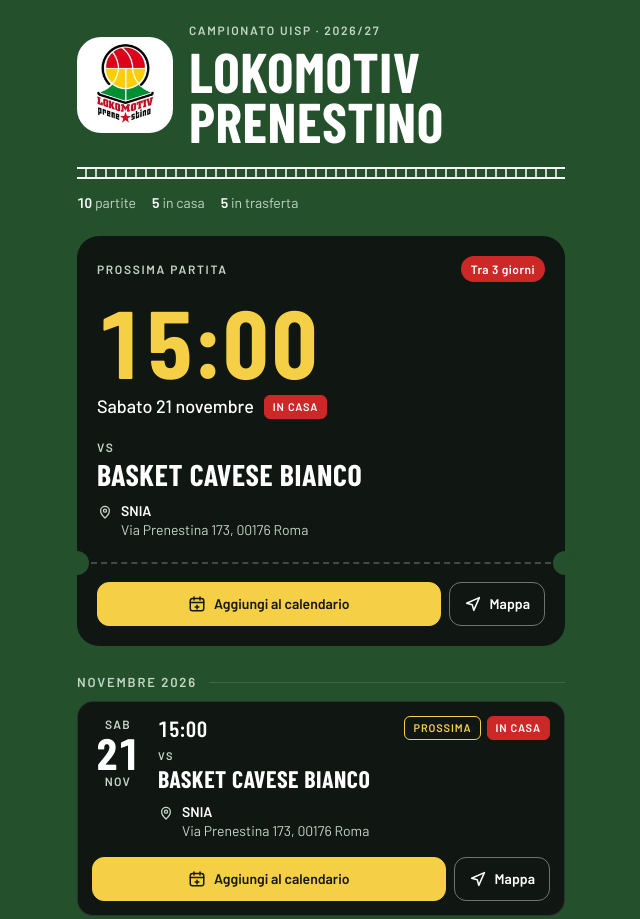
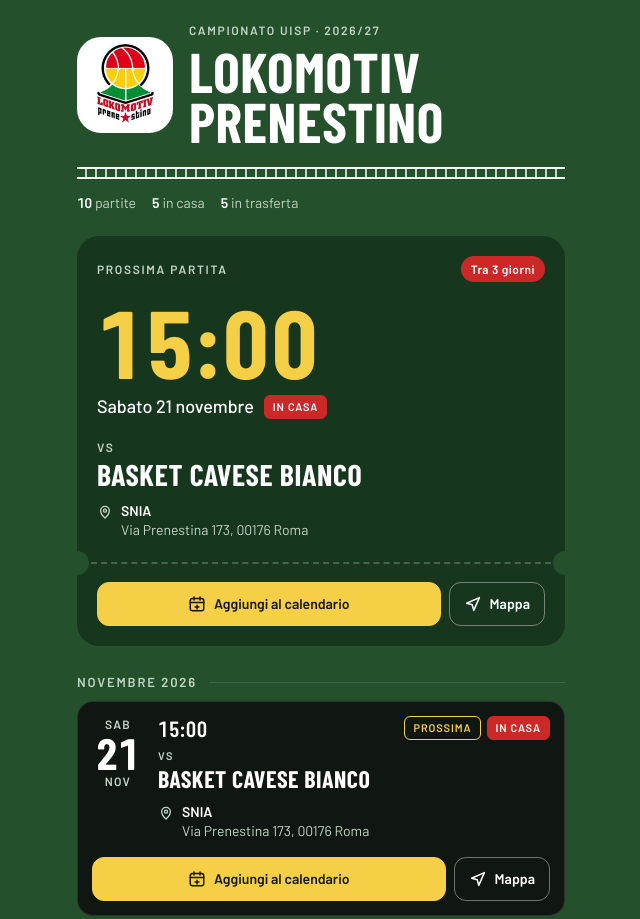
Before and after one commit to augusto-cagnoni/lokomotiv-calendars, a plain HTML site: page index.html in a window 1280 px wide. Shown: the top 919 px of the page, without its empty margins (319-959 px from the left). Drawn offline with nearby package versions, Linux system fonts and the light colour scheme.

Commit message:
Biglietto prossima partita torna verde scuro
Co-Authored-By: Claude Sonnet 5.5 <noreply@anthropic.com>
Claude-Session: https://claude.ai/code/session_0192oYbXKC7HVVJeycn58vDB

```diff
--- a/index.html
+++ b/index.html
@@ -14,7 +14,7 @@
 body{margin:0}
 /* Verde del logo come fondo, testi bianchi, rosso e giallo per le azioni */
 :root{
-  --bg:#24502C; --surface:#101612; --deep:#101612; --line:rgba(255,255,255,.12);
+  --bg:#24502C; --surface:#101612; --deep:#17361E; --line:rgba(255,255,255,.12);
   --ink:#FFFFFF; --muted:#C3D6C6;
   --red:#CC2827; --yellow:#F5CF46; --on-yellow:#14181B;
   --font-display:"Barlow Condensed","Arial Narrow",sans-serif;
```
